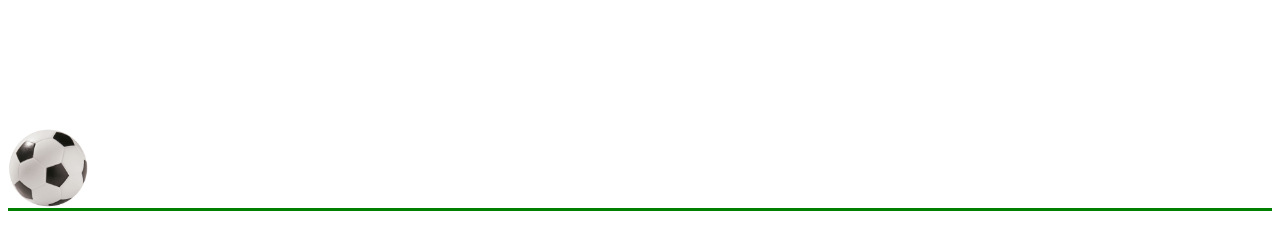
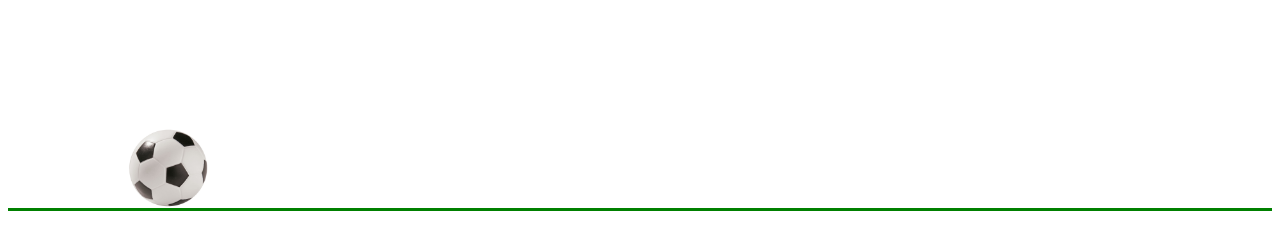
Before and after one commit to NikaMana/Ball-falling, a plain HTML site: page index.html in a window 1280 px wide. Both pictures are taken after a click on the picture 48 px from the left and 48 px from the top of the page. Drawn offline with Linux system fonts and the light colour scheme.

Commit message:
Update index.html

```diff
--- a/index.html
+++ b/index.html
@@ -65,6 +65,8 @@
 				timing: makeEaseOut(bounce),
 				draw: function(progress){
 					ball.style.top = to * progress + 'px';
+					x++;
+          				ball.style.left = x + 'px';
 				}
 			});
 		};
```
